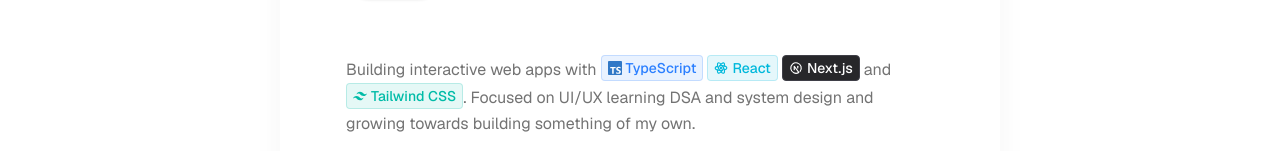
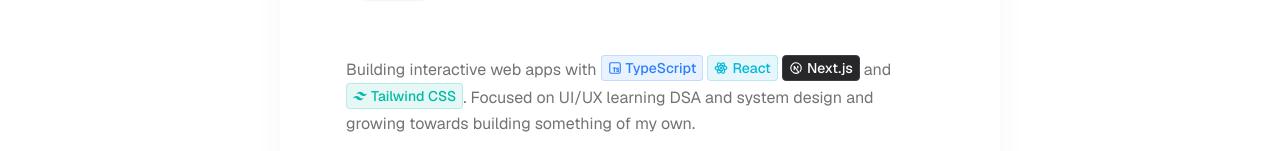
Before and after one commit to piyushhvarma/portfolio-pyt, a Next.js app: page / in a window 1280 px wide. Shown: the part 276-427 px from the top of the page. Built offline with nearby package versions, Linux system fonts and the light colour scheme; no server answers; the database is empty.

Commit message:
feat: use animated TypescriptIcon in summary sections

```diff
--- a/src/app/about/page.tsx
+++ b/src/app/about/page.tsx
@@ -4,7 +4,7 @@ import BlurFadeText from "@/components/magicui/blur-fade-text";
 import { DATA } from "@/data/resume";
 import BrandReactIcon from "@/components/ui/svgs/brandReactIcon";
 import BrandNextjsIcon from "@/components/ui/svgs/brandNextjsIcon";
-import { Typescript } from "@/components/ui/svgs/typescript";
+import TypescriptIcon from "@/components/ui/svgs/typescriptIcon";
 import { Tailwind } from "@/components/ui/svgs/tailwind";
 import HackathonsSection from "@/components/section/hackathons-section";
 
@@ -29,7 +29,7 @@ export default function AboutPage() {
             <p className="text-lg">
               Building interactive web apps with{" "}
               <span className="inline-flex items-center gap-1 rounded bg-blue-500/10 px-1.5 py-0.5 text-sm font-medium text-blue-500 border border-blue-500/20">
-                <Typescript className="size-3.5" /> TypeScript
+                <TypescriptIcon size={14} className="text-blue-500" /> TypeScript
               </span>
               {" "}
               <span className="inline-flex items-center gap-1 rounded bg-cyan-500/10 px-1.5 py-0.5 text-sm font-medium text-cyan-500 border border-cyan-500/20">
--- a/src/app/page.tsx
+++ b/src/app/page.tsx
@@ -13,7 +13,7 @@ import { ArrowUpRight } from "lucide-react";
 
 import BrandReactIcon from "@/components/ui/svgs/brandReactIcon";
 import BrandNextjsIcon from "@/components/ui/svgs/brandNextjsIcon";
-import { Typescript } from "@/components/ui/svgs/typescript";
+import TypescriptIcon from "@/components/ui/svgs/typescriptIcon";
 import { Tailwind } from "@/components/ui/svgs/tailwind";
 
 // New specialized components
@@ -59,7 +59,7 @@ export default function Page() {
             <p>
               Building interactive web apps with{" "}
               <span className="inline-flex items-center gap-1 rounded bg-blue-500/10 px-1.5 py-0.5 text-sm font-medium text-blue-500 border border-blue-500/20">
-                <Typescript className="size-3.5" /> TypeScript
+                <TypescriptIcon size={14} className="text-blue-500" /> TypeScript
               </span>
               {" "}
               <span className="inline-flex items-center gap-1 rounded bg-cyan-500/10 px-1.5 py-0.5 text-sm font-medium text-cyan-500 border border-cyan-500/20">
--- /dev/null
+++ b/src/components/ui/svgs/typescriptIcon.tsx
@@ -0,0 +1,80 @@
+"use client";
+
+import { forwardRef, useImperativeHandle, useCallback } from "react";
+import type { AnimatedIconHandle, AnimatedIconProps } from "./types";
+import { motion, useAnimate } from "motion/react";
+
+const TypescriptIcon = forwardRef<AnimatedIconHandle, AnimatedIconProps>(
+  (
+    { size = 24, color = "currentColor", strokeWidth = 2, className = "" },
+    ref,
+  ) => {
+    const [scope, animate] = useAnimate();
+
+    const start = useCallback(async () => {
+      animate(
+        ".ts-text",
+        { pathLength: [0, 1], opacity: [0, 1] },
+        { duration: 0.6, ease: "easeOut" },
+      );
+      await animate(
+        ".border",
+        { scale: [1, 1.03, 1] },
+        { duration: 0.4, ease: "easeInOut" },
+      );
+    }, [animate]);
+
+    const stop = useCallback(() => {
+      animate(".ts-text", { pathLength: 1, opacity: 1 }, { duration: 0.2 });
+      animate(".border", { scale: 1 }, { duration: 0.2 });
+    }, [animate]);
+
+    useImperativeHandle(ref, () => ({
+      startAnimation: start,
+      stopAnimation: stop,
+    }));
+
+    return (
+      <motion.svg
+        ref={scope}
+        onHoverStart={start}
+        onHoverEnd={stop}
+        xmlns="http://www.w3.org/2000/svg"
+        width={size}
+        height={size}
+        viewBox="0 0 24 24"
+        fill="none"
+        stroke={color}
+        strokeWidth={strokeWidth}
+        strokeLinecap="round"
+        strokeLinejoin="round"
+        className={`cursor-pointer ${className}`}
+      >
+        <path stroke="none" d="M0 0h24v24H0z" fill="none" />
+        <motion.path
+          className="ts-text"
+          initial={{ pathLength: 1, opacity: 1 }}
+          d="M15 17.5c.32 .32 .754 .5 1.207 .5h.543c.69 0 1.25 -.56 1.25 -1.25v-.25a1.5 1.5 0 0 0 -1.5 -1.5a1.5 1.5 0 0 1 -1.5 -1.5v-.25c0 -.69 .56 -1.25 1.25 -1.25h.543c.453 0 .887 .18 1.207 .5"
+        />
+        <motion.path
+          className="ts-text"
+          initial={{ pathLength: 1, opacity: 1 }}
+          d="M9 12h4"
+        />
+        <motion.path
+          className="ts-text"
+          initial={{ pathLength: 1, opacity: 1 }}
+          d="M11 12v6"
+        />
+        <motion.path
+          className="border"
+          style={{ transformOrigin: "center" }}
+          d="M21 19v-14a2 2 0 0 0 -2 -2h-14a2 2 0 0 0 -2 2v14a2 2 0 0 0 2 2h14a2 2 0 0 0 2 -2z"
+        />
+      </motion.svg>
+    );
+  },
+);
+
+TypescriptIcon.displayName = "TypescriptIcon";
+export default TypescriptIcon;
```
